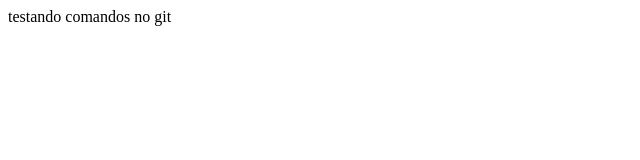
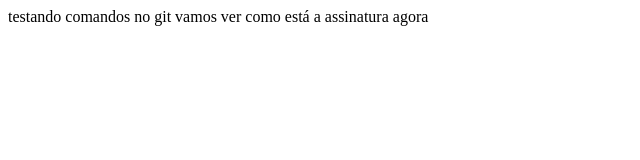
Before and after one commit to coderted/curso-git, a plain HTML site: page index.html in a window 1280 px wide. Shown: the whole page, without its empty margins (0-640 px from the left). Drawn offline with Linux system fonts and the light colour scheme.

Commit message:
modificado assinatura no git

```diff
--- a/index.html
+++ b/index.html
@@ -2,5 +2,6 @@
 	<head> testando comandos no git
 	</head>
 	<body>
+		vamos ver como está a assinatura agora
 	</body>
 </html>
```
